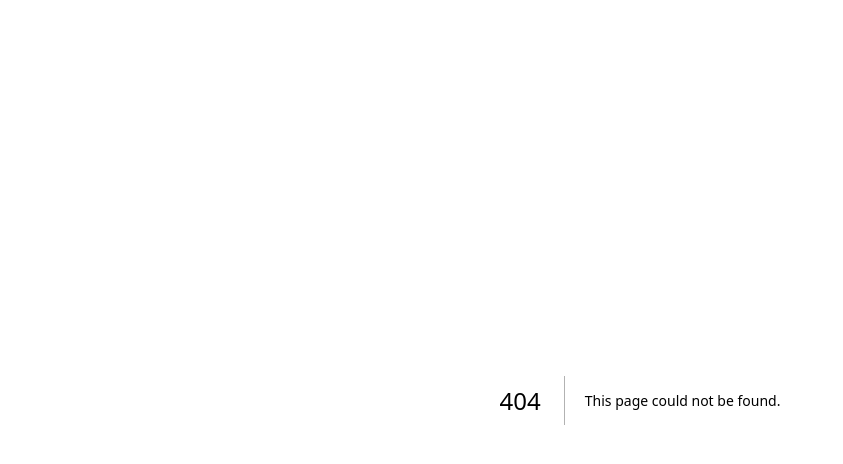
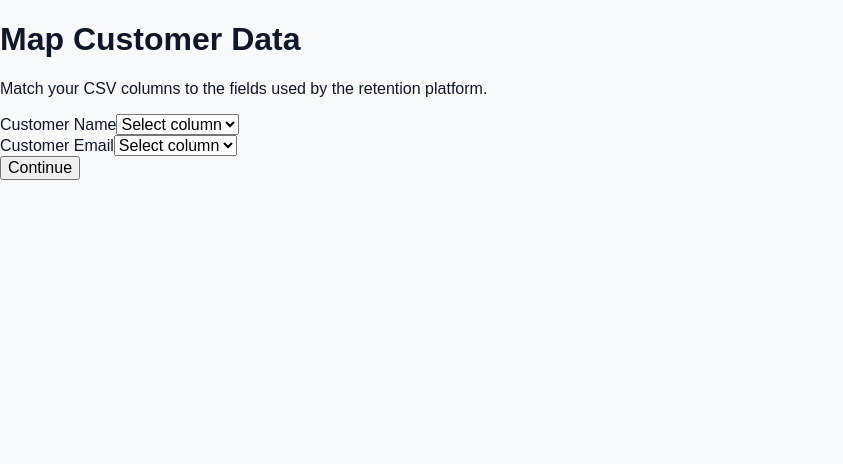
Before and after one commit to akshaybhardwaj411/ai-customer-retention-platform, a Next.js app in the folder frontend/: page /integrations/import/mapping in a window 1280 px wide. Before the commit this address had no page. Shown: the top 464 px of the page, without its empty margins (0-843 px from the left). Built offline with nearby package versions, Linux system fonts and the light colour scheme.

Commit message:
Create ImportMappingPage for CSV column mapping
This component allows users to map CSV columns to customer data fields for name and email.

```diff
--- /dev/null
+++ b/frontend/app/integrations/import/mapping/page.tsx
@@ -0,0 +1,79 @@
+"use client";
+
+import { useState } from "react";
+
+const availableColumns = [
+  "name",
+  "email",
+  "phone",
+  "plan",
+  "revenue",
+  "last_active",
+];
+
+export default function ImportMappingPage() {
+  const [nameColumn, setNameColumn] = useState("");
+  const [emailColumn, setEmailColumn] = useState("");
+
+  function handleContinue() {
+    console.log("Column mapping:", {
+      name: nameColumn,
+      email: emailColumn,
+    });
+  }
+
+  return (
+    <main>
+      <h1>Map Customer Data</h1>
+
+      <p>
+        Match your CSV columns to the fields used by the retention
+        platform.
+      </p>
+
+      <section>
+        <label htmlFor="name-column">
+          Customer Name
+        </label>
+
+        <select
+          id="name-column"
+          value={nameColumn}
+          onChange={(event) => setNameColumn(event.target.value)}
+        >
+          <option value="">Select column</option>
+
+          {availableColumns.map((column) => (
+            <option key={column} value={column}>
+              {column}
+            </option>
+          ))}
+        </select>
+      </section>
+
+      <section>
+        <label htmlFor="email-column">
+          Customer Email
+        </label>
+
+        <select
+          id="email-column"
+          value={emailColumn}
+          onChange={(event) => setEmailColumn(event.target.value)}
+        >
+          <option value="">Select column</option>
+
+          {availableColumns.map((column) => (
+            <option key={column} value={column}>
+              {column}
+            </option>
+          ))}
+        </select>
+      </section>
+
+      <button type="button" onClick={handleContinue}>
+        Continue
+      </button>
+    </main>
+  );
+}
```
